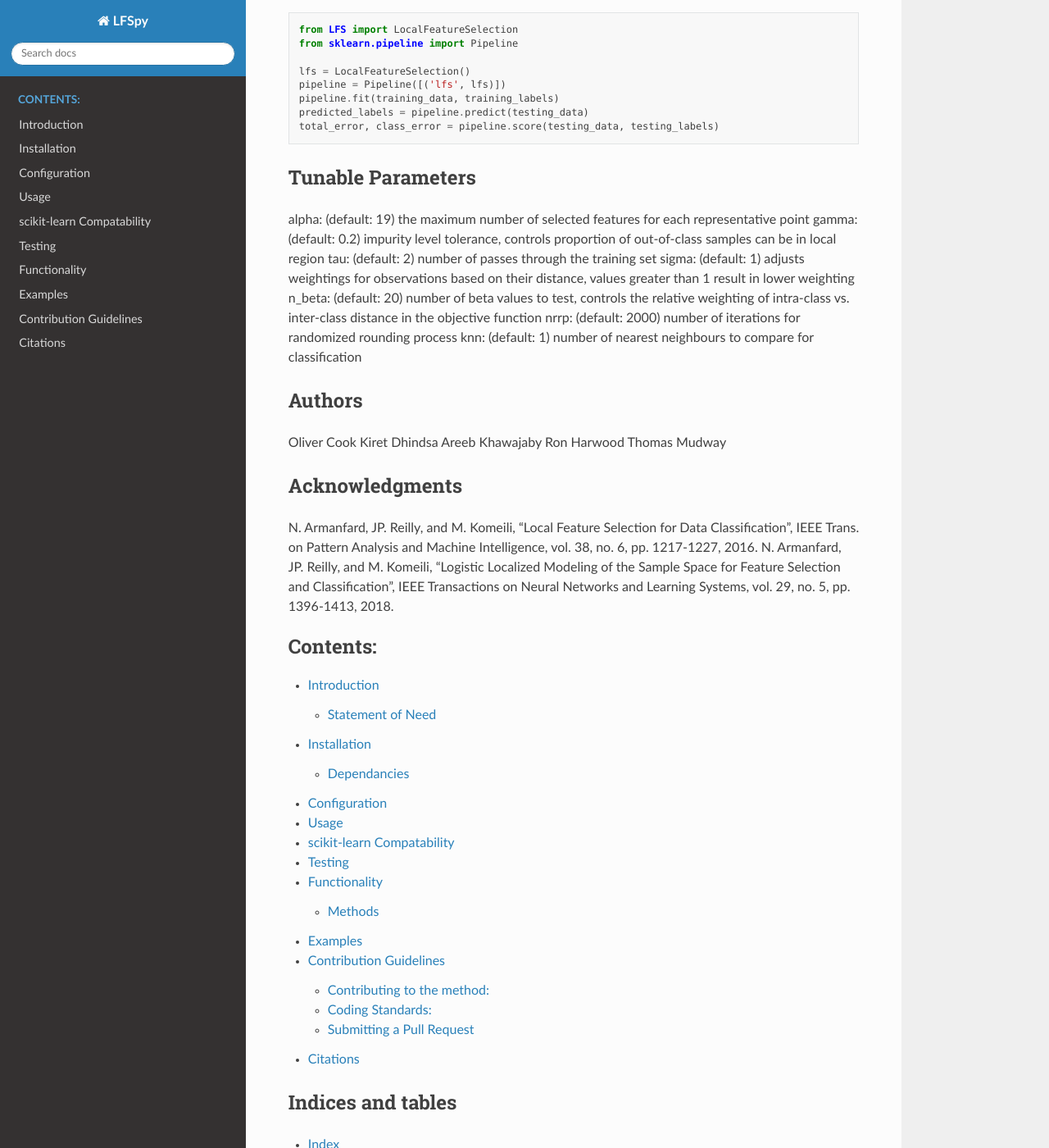
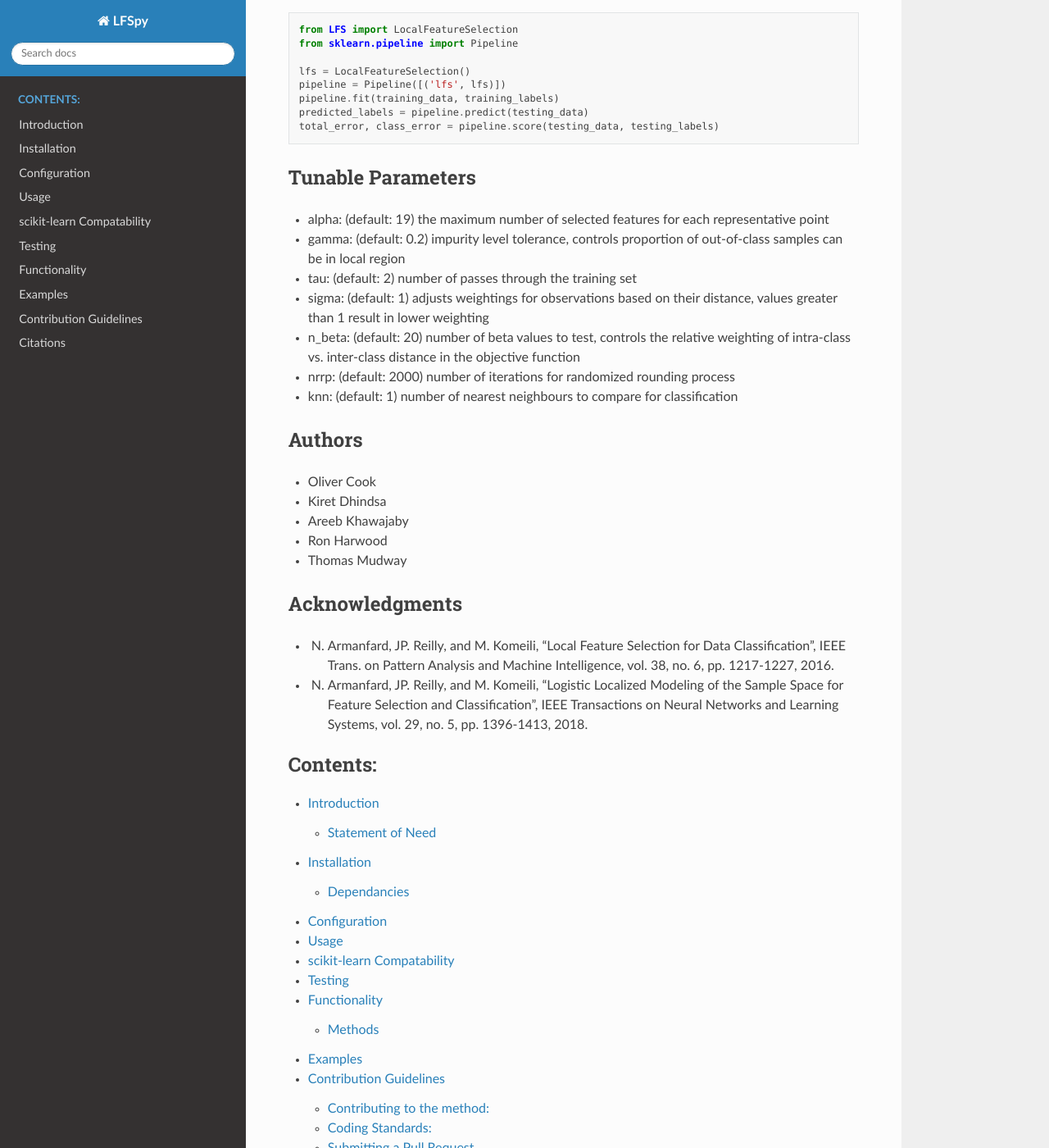
Before and after one commit to McMasterRS/LFSpy, a Sphinx documentation site: the page built from docs/index.rst, in a window 1280 px wide and 1400 px high, scrolled down 1981 px. Shown: the whole window at 82% size. Built offline with Sphinx 7.4.7 and the Read the Docs theme 2.0.0, drawn with Linux system fonts in a browser that asks for light colours; some of the changed lines change nothing that is shown.

Commit message:
Update index.rst
Some formatting fixes

```diff
--- a/docs/index.rst
+++ b/docs/index.rst
@@ -78,30 +78,30 @@ To use LFSpy as part of an sklearn pipeline::
 Tunable Parameters
 ---------------------------------
 
-alpha: (default: 19) the maximum number of selected features for each representative point
-gamma: (default: 0.2) impurity level tolerance, controls proportion of out-of-class samples can be in local region
-tau: (default: 2) number of passes through the training set
-sigma: (default: 1) adjusts weightings for observations based on their distance, values greater than 1 result in lower weighting
-n_beta: (default: 20) number of beta values to test, controls the relative weighting of intra-class vs. inter-class distance in the objective function
-nrrp: (default: 2000) number of iterations for randomized rounding process
-knn: (default: 1) number of nearest neighbours to compare for classification
+* alpha: (default: 19) the maximum number of selected features for each representative point
+* gamma: (default: 0.2) impurity level tolerance, controls proportion of out-of-class samples can be in local region
+* tau: (default: 2) number of passes through the training set
+* sigma: (default: 1) adjusts weightings for observations based on their distance, values greater than 1 result in lower weighting
+* n_beta: (default: 20) number of beta values to test, controls the relative weighting of intra-class vs. inter-class distance in the objective function
+* nrrp: (default: 2000) number of iterations for randomized rounding process
+* knn: (default: 1) number of nearest neighbours to compare for classification
 
 Authors
 ---------------------------------
 
 
-Oliver Cook
-Kiret Dhindsa
-Areeb Khawajaby
-Ron Harwood
-Thomas Mudway
+* Oliver Cook
+* Kiret Dhindsa
+* Areeb Khawajaby
+* Ron Harwood
+* Thomas Mudway
 
 Acknowledgments
 ---------------------------------
 
 
-N. Armanfard, JP. Reilly, and M. Komeili, "Local Feature Selection for Data Classification", IEEE Trans. on Pattern Analysis and Machine Intelligence, vol. 38, no. 6, pp. 1217-1227, 2016.
-N. Armanfard, JP. Reilly, and M. Komeili, "Logistic Localized Modeling of the Sample Space for Feature Selection and Classification", IEEE Transactions on Neural Networks and Learning Systems, vol. 29, no. 5, pp. 1396-1413, 2018.
+* N. Armanfard, JP. Reilly, and M. Komeili, "Local Feature Selection for Data Classification", IEEE Trans. on Pattern Analysis and Machine Intelligence, vol. 38, no. 6, pp. 1217-1227, 2016.
+* N. Armanfard, JP. Reilly, and M. Komeili, "Logistic Localized Modeling of the Sample Space for Feature Selection and Classification", IEEE Transactions on Neural Networks and Learning Systems, vol. 29, no. 5, pp. 1396-1413, 2018.
 
 
 .. toctree::
```
